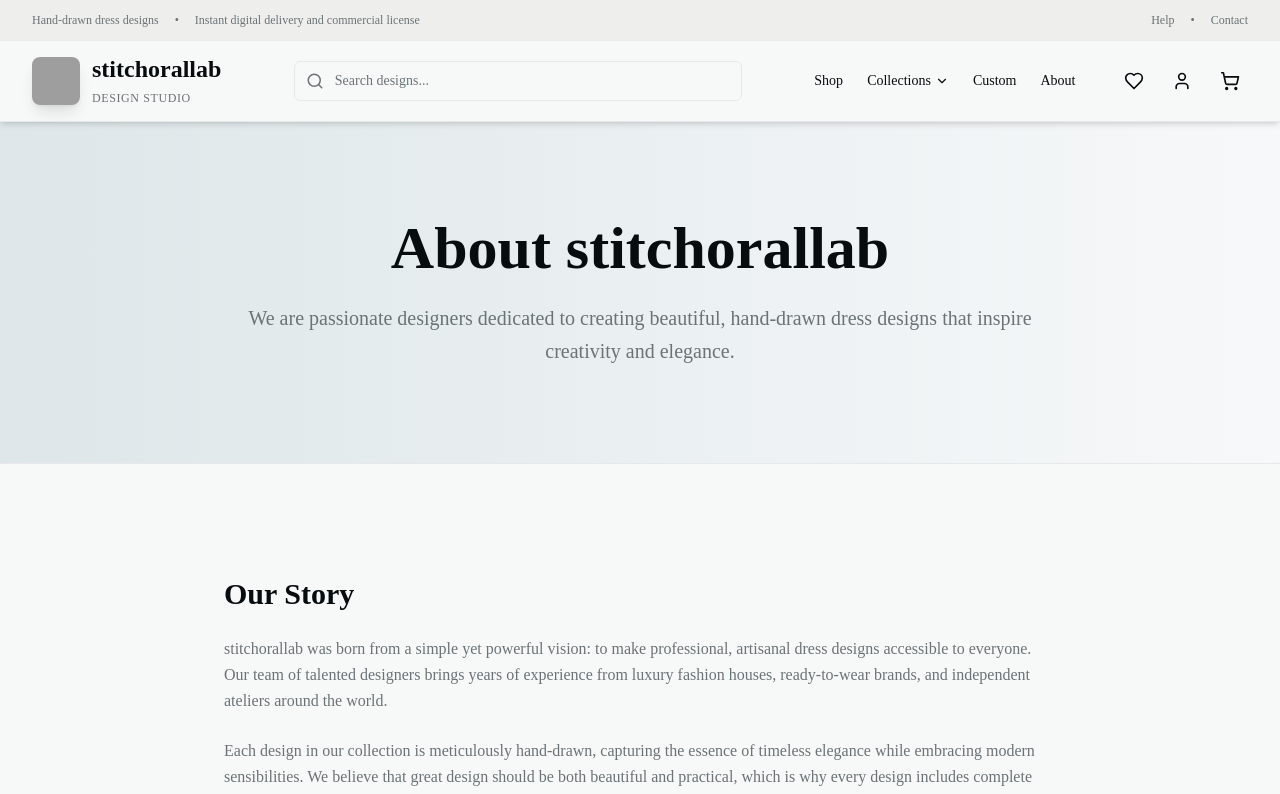
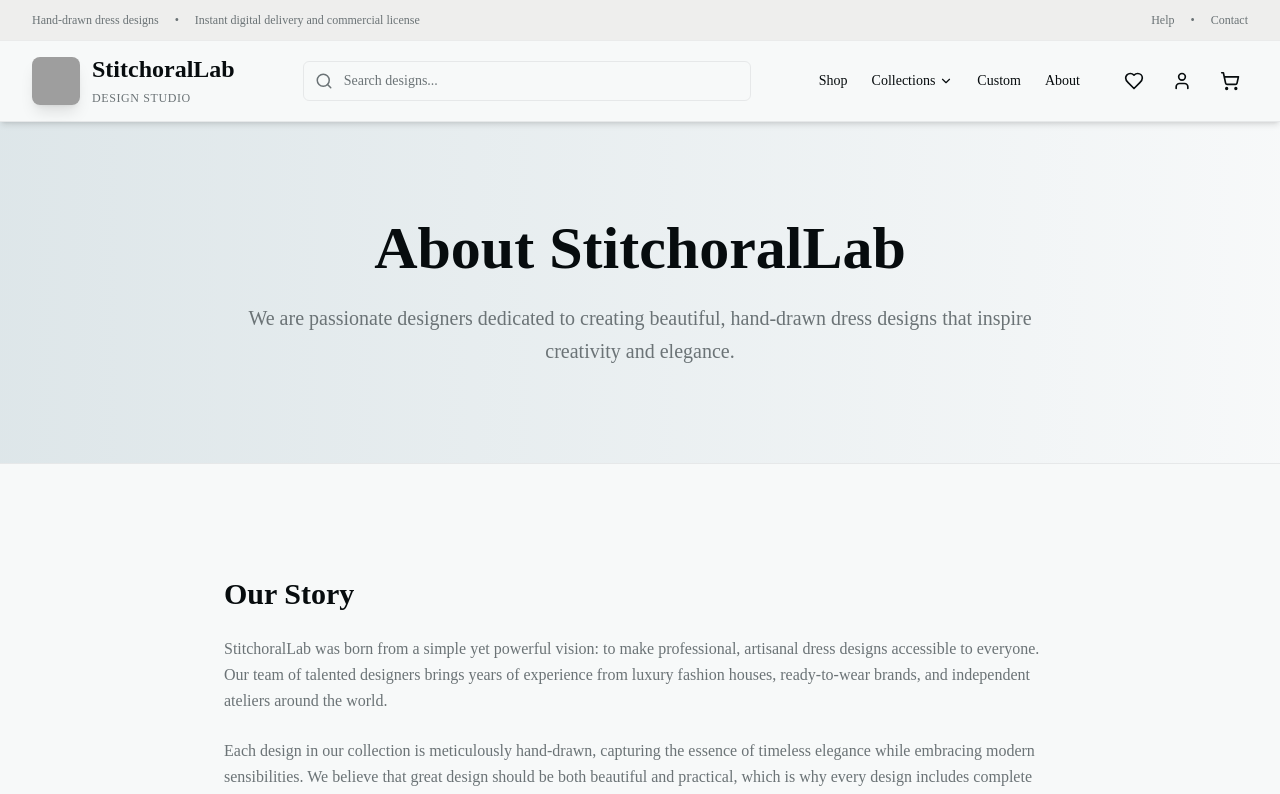
Before and after one commit to Sachin70/sketches-ecom, a Next.js app: page /about in a window 1280 px wide. Shown: the top 794 px of the page. Built offline with nearby package versions, Linux system fonts and the light colour scheme; no server answers; grey boxes are pictures that could not be loaded; a web font is replaced by a local one.

Commit message:
feat: use logo for favicon and capitalize StitchoralLab

```diff
--- a/src/app/about/page.tsx
+++ b/src/app/about/page.tsx
@@ -13,7 +13,7 @@ export default function AboutPage() {
         <section className="bg-gradient-to-r from-secondary to-background py-16 md:py-24 border-b border-border">
           <div className="max-w-4xl mx-auto px-4 sm:px-6 lg:px-8 text-center">
             <h1 className="text-5xl md:text-6xl font-playfair font-bold text-foreground mb-6">
-              About stitchorallab
+              About StitchoralLab
             </h1>
             <p className="text-xl text-muted-foreground leading-relaxed">
               We are passionate designers dedicated to creating beautiful, hand-drawn dress designs that inspire creativity and elegance.
@@ -27,7 +27,7 @@ export default function AboutPage() {
             <div className="prose prose-lg max-w-none">
               <h2 className="text-3xl font-playfair font-bold text-foreground mb-6">Our Story</h2>
               <p className="text-muted-foreground leading-relaxed mb-6">
-                stitchorallab was born from a simple yet powerful vision: to make professional, artisanal dress designs accessible to everyone.
+                StitchoralLab was born from a simple yet powerful vision: to make professional, artisanal dress designs accessible to everyone.
                 Our team of talented designers brings years of experience from luxury fashion houses, ready-to-wear brands, and independent
                 ateliers around the world.
               </p>
--- a/src/app/layout.tsx
+++ b/src/app/layout.tsx
@@ -23,7 +23,7 @@ export const metadata: Metadata = {
         url: '/logo.jpg',
         width: 1200,
         height: 630,
-        alt: 'stitchorallab - Hand-drawn dress designs',
+        alt: 'StitchoralLab - Hand-drawn dress designs',
       },
     ],
   },
@@ -34,21 +34,8 @@ export const metadata: Metadata = {
     images: ['/logo.jpg'],
   },
   icons: {
-    icon: [
-      {
-        url: '/icon-light-32x32.png',
-        media: '(prefers-color-scheme: light)',
-      },
-      {
-        url: '/icon-dark-32x32.png',
-        media: '(prefers-color-scheme: dark)',
-      },
-      {
-        url: '/icon.svg',
-        type: 'image/svg+xml',
-      },
-    ],
-    apple: '/apple-icon.png',
+    icon: '/logo.jpg',
+    apple: '/logo.jpg',
   },
 }
 
--- a/src/app/privacy/page.tsx
+++ b/src/app/privacy/page.tsx
@@ -24,7 +24,7 @@ export default function PrivacyPage() {
               <div>
                 <h2 className="text-3xl font-playfair font-bold text-foreground mb-4">Introduction</h2>
                 <p className="text-muted-foreground leading-relaxed">
-                  At stitchorallab, we are committed to protecting your privacy. This Privacy Policy explains how we collect,
+                  At StitchoralLab, we are committed to protecting your privacy. This Privacy Policy explains how we collect,
                   use, disclose, and safeguard your information when you visit our website and purchase our design products.
                 </p>
               </div>
--- a/src/app/terms/page.tsx
+++ b/src/app/terms/page.tsx
@@ -24,7 +24,7 @@ export default function TermsPage() {
               <div>
                 <h2 className="text-3xl font-playfair font-bold text-foreground mb-4">Agreement to Terms</h2>
                 <p className="text-muted-foreground leading-relaxed">
-                  By accessing or using stitchorallab’ website and purchasing our design products, you agree to be bound by
+                  By accessing or using StitchoralLab’ website and purchasing our design products, you agree to be bound by
                   these Terms of Service. If you disagree with any part of these terms, you may not access our services.
                 </p>
               </div>
@@ -35,7 +35,7 @@ export default function TermsPage() {
                   <div>
                     <h3 className="text-xl font-semibold text-foreground mb-2">Commercial License</h3>
                     <p className="text-muted-foreground">
-                      When you purchase a design from stitchorallab, you receive a commercial license that allows you to:
+                      When you purchase a design from StitchoralLab, you receive a commercial license that allows you to:
                     </p>
                     <ul className="list-disc list-inside text-muted-foreground space-y-2 ml-4 mt-2">
                       <li>Use the design to produce and sell garments</li>
@@ -61,7 +61,7 @@ export default function TermsPage() {
               <div>
                 <h2 className="text-3xl font-playfair font-bold text-foreground mb-4">Digital Products</h2>
                 <p className="text-muted-foreground leading-relaxed mb-4">
-                  All products sold on stitchorallab are digital design files. Upon purchase, you will receive:
+                  All products sold on StitchoralLab are digital design files. Upon purchase, you will receive:
                 </p>
                 <ul className="list-disc list-inside text-muted-foreground space-y-2 ml-4">
                   <li>High-resolution design files in specified formats</li>
@@ -95,7 +95,7 @@ export default function TermsPage() {
               <div>
                 <h2 className="text-3xl font-playfair font-bold text-foreground mb-4">Intellectual Property</h2>
                 <p className="text-muted-foreground leading-relaxed">
-                  All designs, content, and materials on this website are the property of stitchorallab and are protected by
+                  All designs, content, and materials on this website are the property of StitchoralLab and are protected by
                   copyright and other intellectual property laws. Purchasing a design grants you a license to use it as specified,
                   but does not transfer ownership of the design itself.
                 </p>
@@ -104,7 +104,7 @@ export default function TermsPage() {
               <div>
                 <h2 className="text-3xl font-playfair font-bold text-foreground mb-4">Limitation of Liability</h2>
                 <p className="text-muted-foreground leading-relaxed">
-                  stitchorallab provides design files “as is” without warranties of any kind. We are not liable for any
+                  StitchoralLab provides design files “as is” without warranties of any kind. We are not liable for any
                   damages arising from the use of our designs, including but not limited to production issues, design modifications,
                   or business decisions made based on our designs.
                 </p>
--- a/src/components/Footer.tsx
+++ b/src/components/Footer.tsx
@@ -13,7 +13,7 @@ export default function Footer() {
               <div className="w-8 h-8 bg-accent rounded-sm flex items-center justify-center">
                 <span className="text-foreground font-bold">A</span>
               </div>
-              <span className="text-lg font-playfair font-bold">stitchorallab</span>
+              <span className="text-lg font-playfair font-bold">StitchoralLab</span>
             </div>
             <p className="text-sm text-primary-foreground/80">
               Crafting elegance, one design at a time.
--- a/src/components/Header.tsx
+++ b/src/components/Header.tsx
@@ -57,10 +57,10 @@ export default function Header() {
           {/* Logo */}
           <Link href="/" className="flex items-center gap-3 group">
             <div className="w-12 h-12 relative rounded-lg overflow-hidden shadow-lg group-hover:shadow-xl transition-all duration-300 group-hover:scale-105">
-              <img src="/logo.jpg" alt="stitchorallab Logo" className="w-full h-full object-cover" />
+              <img src="/logo.jpg" alt="StitchoralLab Logo" className="w-full h-full object-cover" />
             </div>
             <div className="hidden sm:block">
-              <span className="text-2xl font-playfair font-bold text-foreground block">stitchorallab</span>
+              <span className="text-2xl font-playfair font-bold text-foreground block">StitchoralLab</span>
               <span className="text-xs text-muted-foreground uppercase tracking-wider">Design Studio</span>
             </div>
           </Link>
--- a/src/components/WhyChooseUs.tsx
+++ b/src/components/WhyChooseUs.tsx
@@ -28,9 +28,9 @@ export default function WhyChooseUs() {
     <section className="bg-secondary py-20 md:py-28">
       <div className="max-w-7xl mx-auto px-4 sm:px-6 lg:px-8">
         <div className="text-center mb-16">
-          <p className="text-sm uppercase tracking-widest text-primary font-semibold mb-4">Why Choose stitchorallab</p>
+          <p className="text-sm uppercase tracking-widest text-primary font-semibold mb-4">Why Choose StitchoralLab</p>
           <h2 className="text-4xl md:text-5xl font-playfair font-bold text-foreground mb-4 text-pretty">
-            The stitchorallab Difference
+            The StitchoralLab Difference
           </h2>
         </div>
 
--- a/src/config/site.ts
+++ b/src/config/site.ts
@@ -4,8 +4,8 @@ if (!_url.startsWith('http')) {
 }
 
 export const siteConfig = {
-  name: 'stitchorallab',
-  fullName: 'stitchorallab',
+  name: 'StitchoralLab',
+  fullName: 'StitchoralLab',
   description:
     'Hand-drawn dress designs for women and girls. Digital files, commercial license, instant delivery.',
   url: _url,
```
